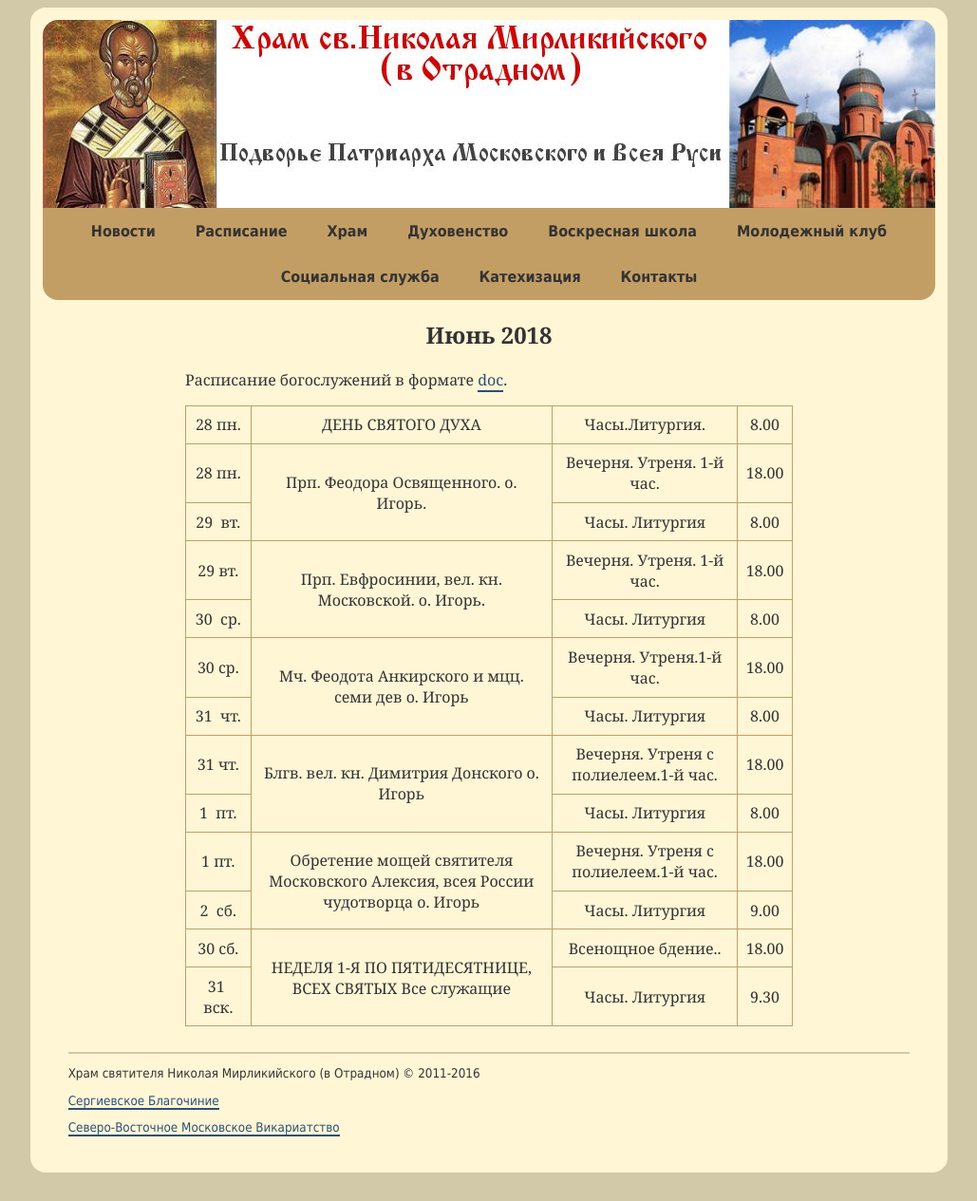
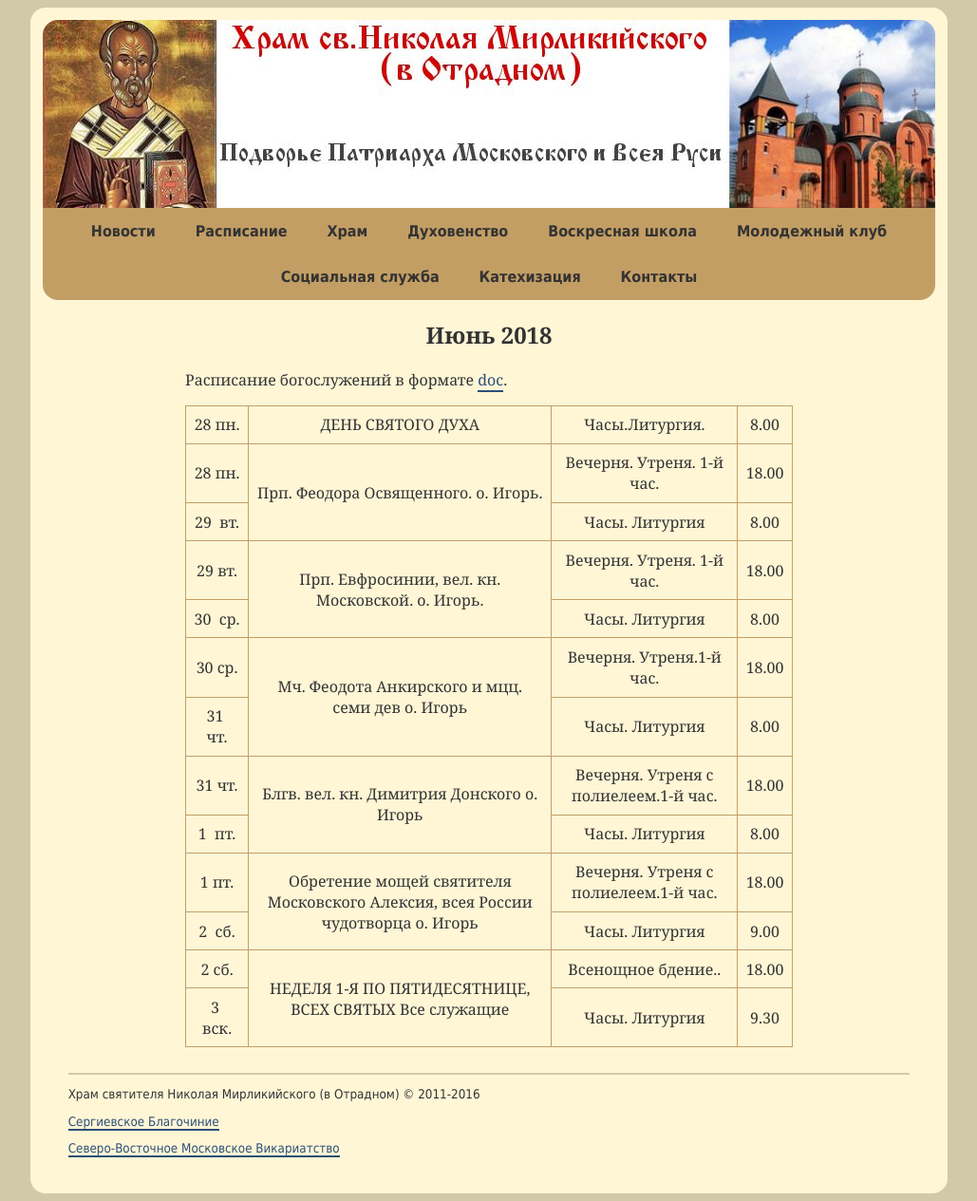
Before and after one commit to hramotradnoe/hramotradnoe.github.io, a Jekyll site: the page built from schedule/index.html, in a window 1280 px wide. Shown: the whole page at 95% size, without its empty margins (125-1154 px from the left). Built offline with Jekyll 4.4.1, drawn with Linux system fonts in a browser that asks for light colours; before the commit the page ends 1243 px from its top, so only the background shows below that.

Commit message:
Update schedule.yml

```diff
--- a/_data/schedule.yml
+++ b/_data/schedule.yml
@@ -48,9 +48,9 @@
         title : "Часы. Литургия"
  - description : "НЕДЕЛЯ 1-Я ПО ПЯТИДЕСЯТНИЦЕ, ВСЕХ СВЯТЫХ Все служащие"
    services    :
-      - day   : 30&nbsp;сб.
+      - day   : 2&nbsp;сб.
         time  : '18.00'
         title : "Всенощное бдение.."
-      - day   : 31&nbsp; вск.
+      - day   : 3&nbsp; вск.
         time  : '9.30'
         title : "Часы. Литургия"
```
